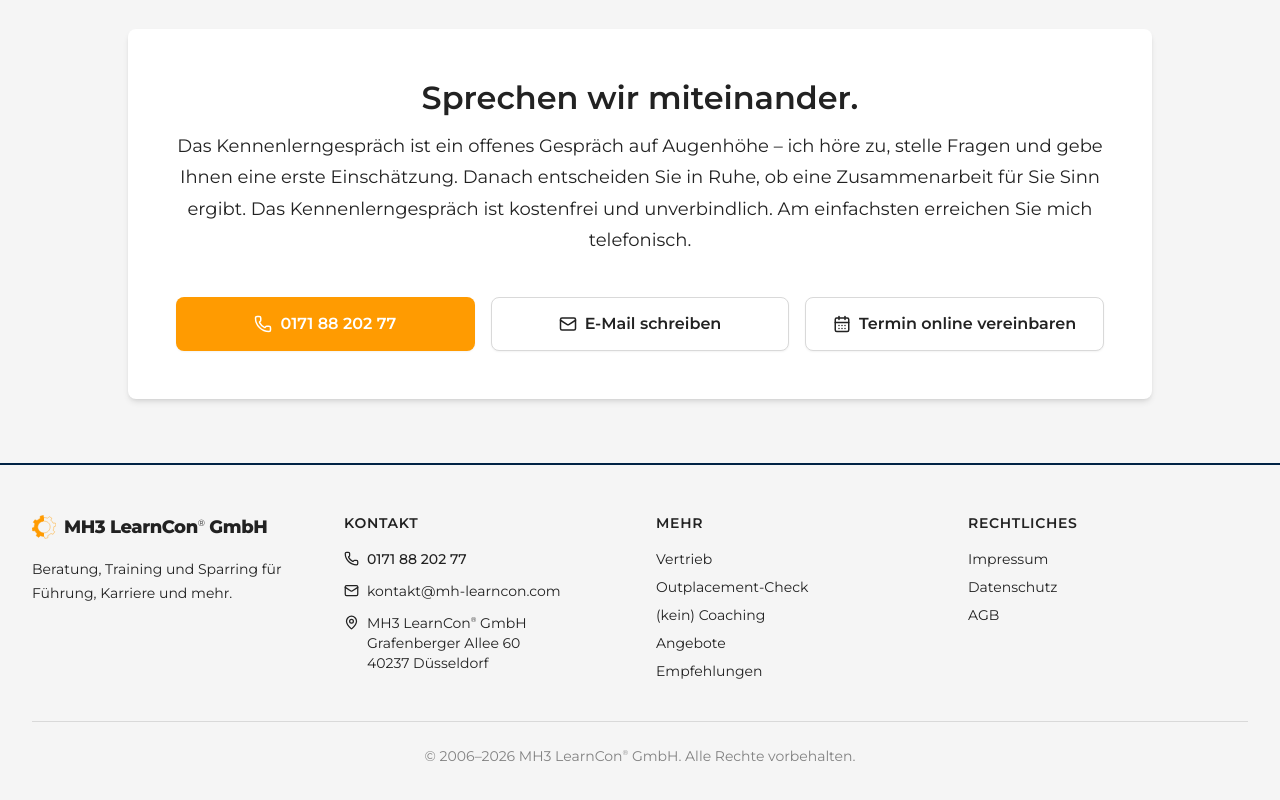
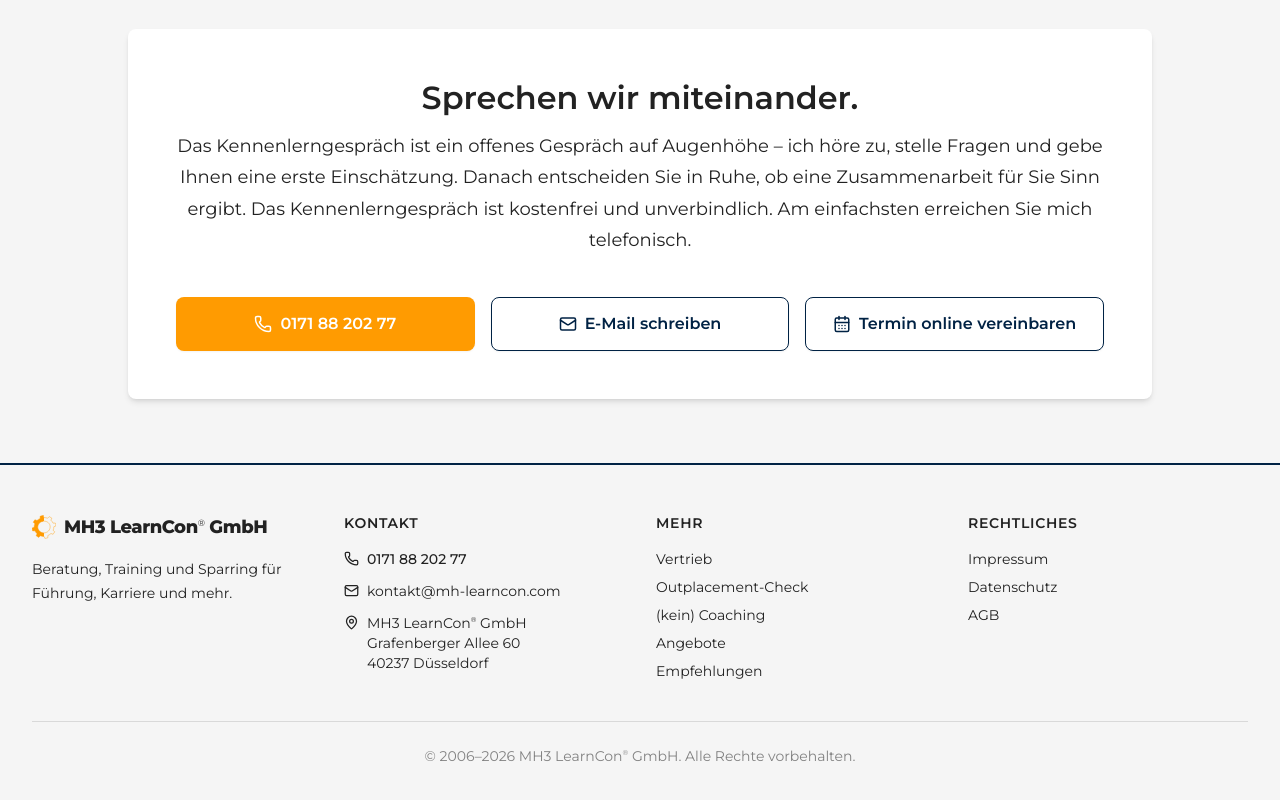
Before and after one commit to MH3-LearnCon/meine-neue-webseite-mit-js, a Next.js app: page / in a window 1280 px wide. Shown: the part 3712-4512 px from the top of the page. Built offline with nearby package versions, Linux system fonts and the light colour scheme.

Commit message:
style(contact): Sekundaer-Buttons auf Denver-Blau-Rahmen (T2 Phase C)

```diff
--- a/src/components/ContactSection.tsx
+++ b/src/components/ContactSection.tsx
@@ -37,7 +37,7 @@ export default function ContactSection({
 
         <a
           href="mailto:kontakt@mh-learncon.com"
-          className="flex flex-1 items-center justify-center gap-2 rounded-lg border border-brand-gray-mid-light bg-white px-6 py-3 font-semibold text-brand-text shadow-sm transition-colors hover:border-denver-blue hover:bg-denver-blue hover:text-white"
+          className="flex flex-1 items-center justify-center gap-2 rounded-lg border border-denver-blue bg-white px-6 py-3 font-semibold text-denver-blue shadow-sm transition-colors hover:border-denver-blue hover:bg-denver-blue hover:text-white"
         >
           <Mail size={18} aria-hidden="true" />
           E-Mail schreiben
@@ -47,7 +47,7 @@ export default function ContactSection({
           href="https://calendly.com/mh-learncon"
           target="_blank"
           rel="noopener noreferrer"
-          className="flex flex-1 items-center justify-center gap-2 rounded-lg border border-brand-gray-mid-light bg-white px-6 py-3 font-semibold text-brand-text shadow-sm transition-colors hover:border-denver-blue hover:bg-denver-blue hover:text-white"
+          className="flex flex-1 items-center justify-center gap-2 rounded-lg border border-denver-blue bg-white px-6 py-3 font-semibold text-denver-blue shadow-sm transition-colors hover:border-denver-blue hover:bg-denver-blue hover:text-white"
         >
           <CalendarDays size={18} aria-hidden="true" />
           Termin online vereinbaren
--- a/src/components/InlineContactSection.tsx
+++ b/src/components/InlineContactSection.tsx
@@ -10,7 +10,7 @@ const phoneButtonClassName =
   "flex flex-1 items-center justify-center gap-2 rounded-lg border border-transparent bg-orange px-6 py-3 font-semibold text-white shadow-sm transition-colors hover:border-denver-blue hover:bg-denver-blue hover:text-white";
 
 const secondaryButtonClassName =
-  "flex flex-1 items-center justify-center gap-2 rounded-lg border border-brand-gray-mid-light bg-white px-6 py-3 font-semibold text-brand-text shadow-sm transition-colors hover:border-denver-blue hover:bg-denver-blue hover:text-white";
+  "flex flex-1 items-center justify-center gap-2 rounded-lg border border-denver-blue bg-white px-6 py-3 font-semibold text-denver-blue shadow-sm transition-colors hover:border-denver-blue hover:bg-denver-blue hover:text-white";
 
 export default function InlineContactSection() {
   return (
```
